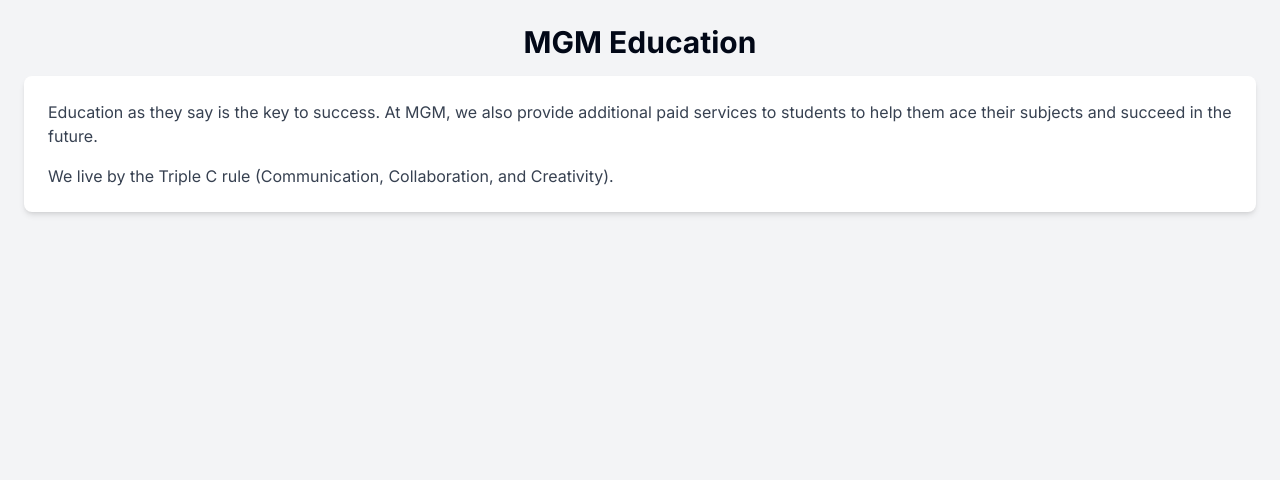
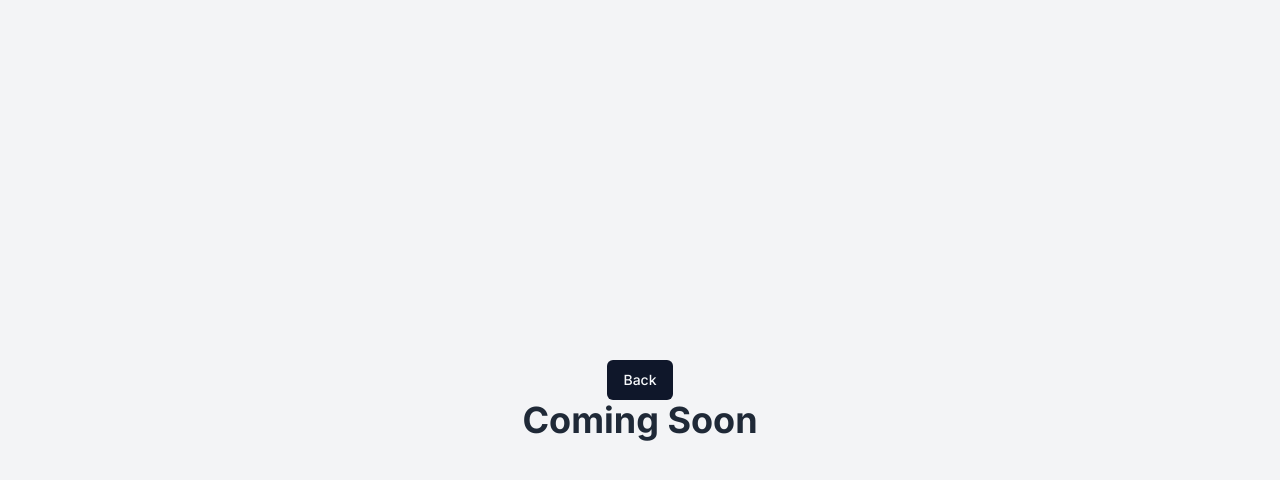
Before and after one commit to MukelaniGumaMashoba/mgm-group, a Next.js app: page /education in a window 1280 px wide. Shown: the top 480 px of the page. Built offline with nearby package versions, Linux system fonts and the light colour scheme.

Commit message:
prod purpose , was suppose to use new branch but flooped pushed to main instead of new branch

```diff
--- /dev/null
+++ b/src/app/education/education1.0.tsx
@@ -0,0 +1,18 @@
+import React from 'react'
+
+export default function Education() {
+  return (
+    <div className="p-6 bg-gray-100 min-h-screen">
+      <h2 className="text-3xl font-bold mb-4 text-center">MGM Education</h2>
+      <div className="bg-white p-6 rounded-lg shadow-md">
+        <p className="mb-4 text-gray-700">
+          Education as they say is the key to success. At MGM, we also provide additional paid services to students to help them ace their subjects
+          and succeed in the future.
+        </p>
+        <p className="text-gray-700">
+          We live by the Triple C rule (Communication, Collaboration, and Creativity).
+        </p>
+      </div>
+    </div>
+  );
+}
--- a/src/app/education/page.tsx
+++ b/src/app/education/page.tsx
@@ -1,18 +1,21 @@
+"use client"
+
+import { Button } from '@/components/ui/button'
 import React from 'react'
 
 export default function Education() {
+
+  function back() {
+    window.history.back()
+  }
+
   return (
-    <div className="p-6 bg-gray-100 min-h-screen">
-      <h2 className="text-3xl font-bold mb-4 text-center">MGM Education</h2>
-      <div className="bg-white p-6 rounded-lg shadow-md">
-        <p className="mb-4 text-gray-700">
-          Education as they say is the key to success. At MGM, we also provide additional paid services to students to help them ace their subjects
-          and succeed in the future.
-        </p>
-        <p className="text-gray-700">
-          We live by the Triple C rule (Communication, Collaboration, and Creativity).
-        </p>
+    <div className="flex items-center justify-center min-h-screen flex-col bg-gray-100">
+      <div>
+        <Button onClick={back} className=''>Back</Button>
       </div>
+
+      <h1 className="text-4xl font-bold text-gray-800">Coming Soon</h1>
     </div>
-  );
+  )
 }
```
